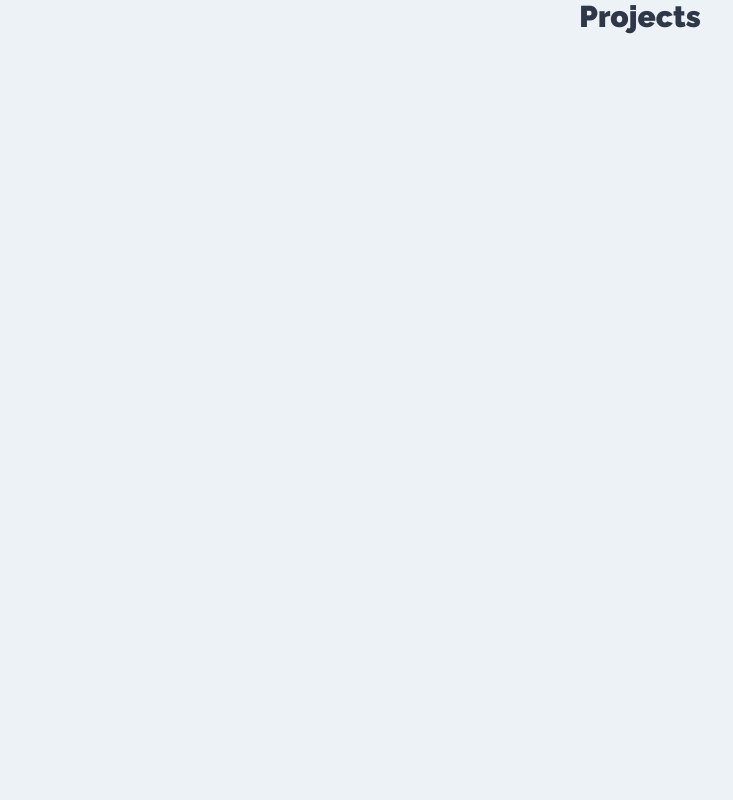
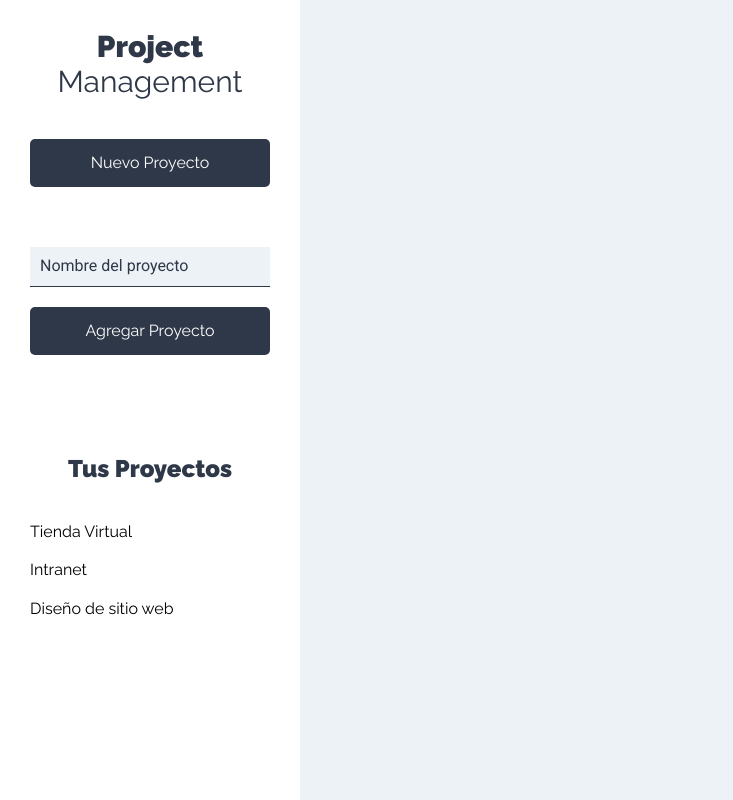
Before and after one commit to jcntrs/project-management-client, a React (Create React App) app: page /proyectos in a window 1280 px wide. Shown: the whole page, without its empty margins (0-733 px from the left). Built offline with nearby package versions, Linux system fonts and the light colour scheme; the HTML template or start-up script is replaced by a standard one.

Commit message:
Creating form and list of projects

```diff
--- /dev/null
+++ b/src/components/layout/Sidebar.js
@@ -0,0 +1,16 @@
+import React from 'react';
+import NewProject from '../projects/newProject';
+import ProjectList from '../projects/ProjectList';
+
+const SideBar = () => (
+    <aside>
+        <h1>Project<span> Management</span></h1>
+        <NewProject />
+        <div className="proyectos">
+            <h2>Tus Proyectos</h2>
+            <ProjectList />
+        </div>
+    </aside>
+);
+
+export default SideBar;
--- /dev/null
+++ b/src/components/projects/Project.js
@@ -0,0 +1,16 @@
+import React from 'react';
+
+const Project = ({ project }) => {
+    return (
+        <li>
+            <button
+                className="btn btn-blank"
+                type="button"
+            >
+                {project.name}
+            </button>
+        </li>
+    );
+}
+
+export default Project;
--- /dev/null
+++ b/src/components/projects/ProjectList.js
@@ -0,0 +1,16 @@
+import React from 'react';
+import Project from './Project';
+
+const ProjectList = () => {
+
+    const projects = [{ name: 'Tienda Virtual' }, { name: 'Intranet' }, { name: 'Diseño de sitio web' }];
+
+    return (
+        <ul className="listado-proyectos">
+            {projects.map(project => <Project project={project} />)}
+        </ul>
+    );
+
+}
+
+export default ProjectList;
--- a/src/components/projects/Projects.js
+++ b/src/components/projects/Projects.js
@@ -1,8 +1,18 @@
 import React from 'react';
+import Sidebar from '../layout/Sidebar';
 
 const Projects = () => {
     return (
-        <h1>Projects</h1>
+        <div className="contenedor-app">
+            <Sidebar />
+            <div className="seccion-principal">
+                <main>
+                    <div className="contenedor-tareas">
+
+                    </div>
+                </main>
+            </div>
+        </div>
     );
 }
 
--- /dev/null
+++ b/src/components/projects/newProject.js
@@ -0,0 +1,39 @@
+import React, { useState } from 'react';
+
+const NewProject = () => {
+
+    const [project, setProject] = useState({ name: '' });
+    const { name } = project;
+
+    const handleChange = event => {
+        setProject({ ...project, [event.target.name]: event.target.value });
+    }
+
+    const handleSubmit = event => {
+        event.preventDefault();
+    }
+
+    return (
+        <>
+            <button className="btn btn-block btn-primario" type="button">Nuevo Proyecto</button>
+            <form className="formulario-nuevo-proyecto" onSubmit={handleSubmit}>
+                <input
+                    className="input-text"
+                    type="text"
+                    name="name"
+                    value={name}
+                    placeholder="Nombre del proyecto"
+                    onChange={handleChange}
+                />
+                <input
+                    className="btn btn-primario btn-block"
+                    type="submit"
+                    value="Agregar Proyecto"
+                />
+            </form>
+        </>
+    );
+
+}
+
+export default NewProject;
```
